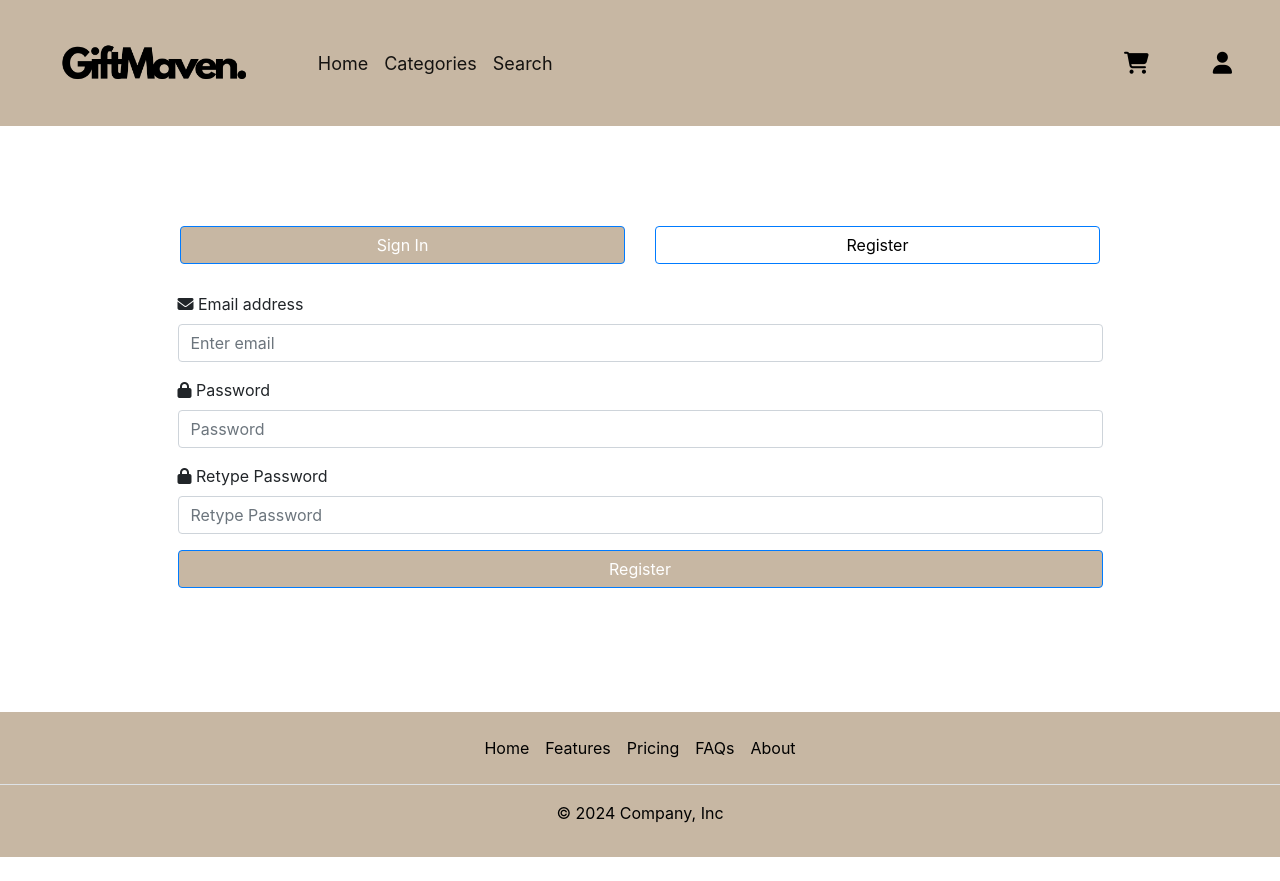
After one commit to vinhee/ECAD-Gift-Shop, a PHP site: page /register.php in a window 1280 px wide. The commit adds this page. Run offline with PHP 8.4, Linux system fonts and the light colour scheme; some libraries are stand-ins or nearby versions.

Commit message:
sign in/register page front end done

```diff
--- a/navbar.php
+++ b/navbar.php
@@ -34,6 +34,6 @@
   </div>
 
   <div id="sign-up" class="d-flex align-items-center px-3" style="font-size: 22px;">
-    <a class= "nav-link active" href="#" style="color:black;"><i class="fa-solid fa-user"></i></a>
+    <a class= "nav-link active" href="signin.php" style="color:black;"><i class="fa-solid fa-user"></i></a>
   </div>
 </nav>
--- /dev/null
+++ b/register.php
@@ -0,0 +1,38 @@
+<head>
+    <script src="https://kit.fontawesome.com/624113c1c9.js" crossorigin="anonymous"></script>
+</head>
+
+<?php
+include("navbar.php");
+?>
+
+<div class="container text-center" style="margin:auto; padding-top: 100px;">
+    <div class="row justify-content-center">
+        <div class="col-md-5 mb-2">
+            <a href="signin.php"><button class="btn btn-primary btn-block" style="background-color: #C7B7A3;">Sign In</button></a>
+        </div>
+        <div class="col-md-5 mb-2">
+            <a href="register.php"><button class="btn btn-primary btn-block" style="background-color: white; color: black;">Register</button></a>
+        </div>
+    </div>
+</div>
+
+<form style="width: 925px; margin: auto; padding-top: 20px; padding-bottom: 100px;">
+  <div class="form-group">
+    <label for="email"><i class="fa-solid fa-envelope"></i>  Email address</label>
+    <input type="email" class="form-control" id="userEmail" aria-describedby="emailHelp" placeholder="Enter email">
+  </div>
+  <div class="form-group">
+    <label for="password"><i class="fa-solid fa-lock"></i>  Password</label>
+    <input type="password" class="form-control" id="userPassword" placeholder="Password">
+  </div>
+  <div class="form-group">
+    <label for="repeatPassword"><i class="fa-solid fa-lock"></i>  Retype Password</label>
+    <input type="password" class="form-control" id="userPassword2" placeholder="Retype Password">
+  </div>
+  <button type="submit" class="btn btn-primary" style="background-color: #C7B7A3; width:925px;">Register</button>
+</form>
+
+<?php
+include("footer.php");
+?>
--- a/searchProducts.php
+++ b/searchProducts.php
@@ -47,5 +47,4 @@ if (isset($_GET["keywords"]) && trim($_GET['keywords']) != "") {
     $keyword = $_GET["searchProduct"];
     $searchProduct = "searchProducts.php?keyword=$keyword";
 }
-include("footer.php");
 ?>
```
Also changed, not shown: signin.php (added, +34 -0 lines).
